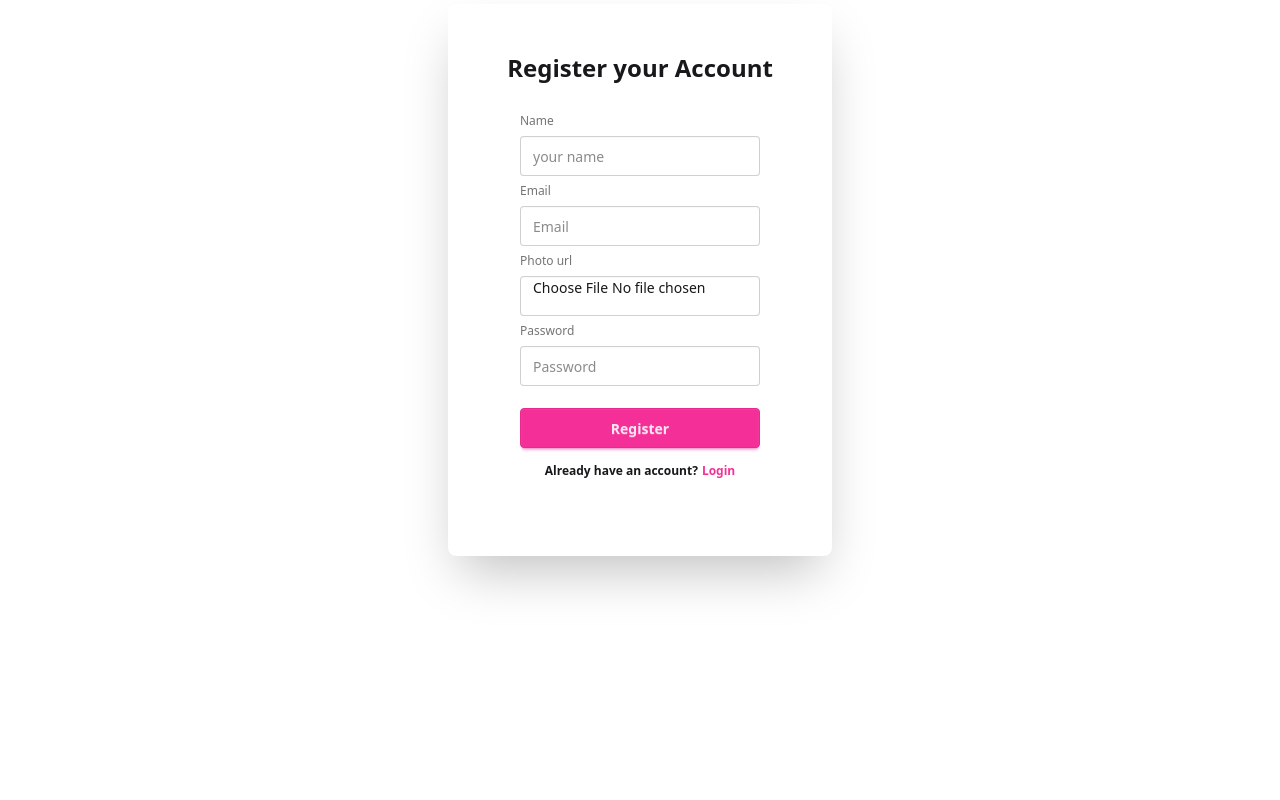
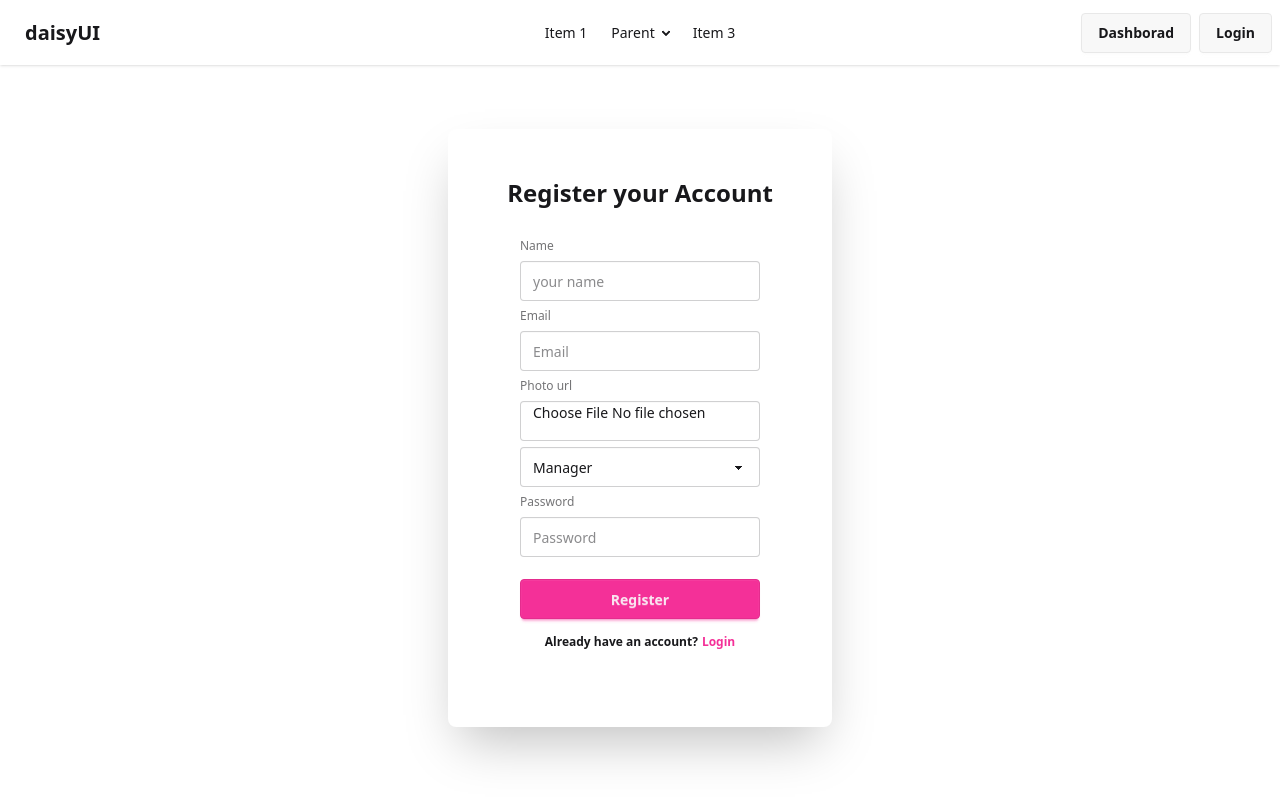
Before and after one commit to samiul-ahm/blood-frontend, a React (Vite) app: page /register in a window 1280 px wide. Built offline with nearby package versions, Linux system fonts and the light colour scheme; no server answers.

Commit message:
added navbar

```diff
--- /dev/null
+++ b/src/DashboardLayout/DashboardLayout.jsx
@@ -0,0 +1,12 @@
+import React from "react";
+import { Outlet } from "react-router";
+
+const DashboardLayout = () => {
+  return (
+    <div>
+      <Outlet></Outlet>
+    </div>
+  );
+};
+
+export default DashboardLayout;
--- /dev/null
+++ b/src/Pages/Dashboard/MainDashboard/MainDashboard.jsx
@@ -0,0 +1,11 @@
+import React from 'react';
+
+const MainDashboard = () => {
+    return (
+        <div>
+            <h2>main dashboard</h2>
+        </div>
+    );
+};
+
+export default MainDashboard;
--- a/src/Pages/Register.jsx
+++ b/src/Pages/Register.jsx
@@ -18,8 +18,10 @@ const Register = () => {
     const email = form.email.value;
     const photo = form.photo;
     const file = photo.files[0];
-    console.log(file);
+    const role = form.role.value;
     const password = form.password.value;
+
+    console.log(role);
 
     if (name.length < 5) {
       setNameError("Name Should be at least 6 character");
@@ -31,10 +33,10 @@ const Register = () => {
     const upperCase = /[A-Z]/;
     const lowerCase = /[a-z]/;
 
-    if(!upperCase.test(password)){
+    if (!upperCase.test(password)) {
       return alert("Need an Uppercase");
     }
-    if(!lowerCase.test(password)){
+    if (!lowerCase.test(password)) {
       return alert("Need a lowercase");
     }
 
@@ -59,6 +61,7 @@ const Register = () => {
       email,
       mainPhotoUrl,
       password,
+      role,
     };
 
     if (res.data.success == true) {
@@ -133,6 +136,13 @@ const Register = () => {
               required
             />
 
+            {/* role */}
+            <select name="role" defaultValue="choose role" className="select">
+              <option disabled={true}>Choose a Role</option>
+              <option value="manager">Manager</option>
+              <option value="buyer">Buyer</option>
+            </select>
+
             {/* password */}
             <label className="label">Password</label>
             <input
@@ -147,9 +157,7 @@ const Register = () => {
             </button>
             <p className="font-semibold text-center mt-2">
               Already have an account?
-              <Link className="text-secondary ml-1" to={"/auth/login"}>
-                Login
-              </Link>
+              <Link to="/login" className="text-secondary ml-1">Login</Link>
             </p>
           </fieldset>
         </form>
--- a/src/RootLayout/RootLayout.jsx
+++ b/src/RootLayout/RootLayout.jsx
@@ -1,12 +1,18 @@
-import React from 'react';
-import { Outlet } from 'react-router';
+import React from "react";
+import { Outlet } from "react-router";
+import Navbar from "../components/Navbar/Navbar";
 
 const RootLayout = () => {
-    return (
-        <div>
-            <Outlet></Outlet>
-        </div>
-    );
+  return (
+    <div className="flex flex-col min-h-screen">
+      <header>
+        <Navbar></Navbar>
+      </header>
+      <main className="grow my-16">
+        <Outlet></Outlet>
+      </main>
+    </div>
+  );
 };
 
 export default RootLayout;
--- /dev/null
+++ b/src/components/Navbar/Navbar.jsx
@@ -0,0 +1,102 @@
+import React, { useContext } from "react";
+import { Link } from "react-router";
+import { AuthContext } from "../../provider/AuthProvider";
+import Login from "../../Pages/Login";
+
+const Navbar = () => {
+  const { user, logOut} = useContext(AuthContext);
+
+  const handleLogout = () =>{
+    logOut()
+    .then(()=>{
+      alert("You have been logged out");
+    })
+    .catch((err)=>{
+      console.log(err);
+    })
+  }
+
+  return (
+    <div className="navbar bg-base-100 shadow-sm">
+      <div className="navbar-start">
+        <div className="dropdown">
+          <div tabIndex={0} role="button" className="btn btn-ghost lg:hidden">
+            <svg
+              xmlns="http://www.w3.org/2000/svg"
+              className="h-5 w-5"
+              fill="none"
+              viewBox="0 0 24 24"
+              stroke="currentColor"
+            >
+              {" "}
+              <path
+                strokeLinecap="round"
+                strokeLinejoin="round"
+                strokeWidth="2"
+                d="M4 6h16M4 12h8m-8 6h16"
+              />{" "}
+            </svg>
+          </div>
+          <ul
+            tabIndex="-1"
+            className="menu menu-sm dropdown-content bg-base-100 rounded-box z-1 mt-3 w-52 p-2 shadow"
+          >
+            <li>
+              <a>Item 1</a>
+            </li>
+            <li>
+              <a>Parent</a>
+              <ul className="p-2">
+                <li>
+                  <a>Submenu 1</a>
+                </li>
+                <li>
+                  <a>Submenu 2</a>
+                </li>
+              </ul>
+            </li>
+            <li>
+              <a>Item 3</a>
+            </li>
+          </ul>
+        </div>
+        <a className="btn btn-ghost text-xl">daisyUI</a>
+      </div>
+      <div className="navbar-center hidden lg:flex">
+        <ul className="menu menu-horizontal px-1">
+          <li>
+            <a>Item 1</a>
+          </li>
+          <li>
+            <details>
+              <summary>Parent</summary>
+              <ul className="p-2 bg-base-100 w-40 z-1">
+                <li>
+                  <a>Submenu 1</a>
+                </li>
+                <li>
+                  <a>Submenu 2</a>
+                </li>
+              </ul>
+            </details>
+          </li>
+          <li>
+            <a>Item 3</a>
+          </li>
+        </ul>
+      </div>
+      <div className="navbar-end">
+        <Link to={"/dashboard/main"} className="btn mr-2">Dashborad</Link>
+        {user? (
+          <button onClick={handleLogout} className="btn">Logout</button>
+        ) : (
+          <Link to={"/login"} className="btn">
+            Login
+          </Link>
+        )}
+      </div>
+    </div>
+  );
+};
+
+export default Navbar;
--- a/src/provider/AuthProvider.jsx
+++ b/src/provider/AuthProvider.jsx
@@ -43,16 +43,6 @@ const AuthProvider = ({ children }) => {
 
   console.log(user);
 
-  useEffect(()=>{
-    if(!user) return;
-     axios
-      .get(`http://localhost:5000/users/role/${user.email}`)
-      .then((res) => {
-        console.log(res.data.role);
-        setLoading(false);
-      });
-  },[user])
-
   useEffect(() => {
     const unsubscribe = onAuthStateChanged(auth, (currentUser) => {
       setUser(currentUser);
@@ -63,6 +53,14 @@ const AuthProvider = ({ children }) => {
     };
   }, []);
 
+  useEffect(() => {
+    if (!user) return;
+    axios.get(`http://localhost:5000/users/role/${user.email}`).then((res) => {
+      setRole(res.data.role);
+    });
+  }, [user]);
+
+  console.log(role);
 
   const authData = {
     user,
@@ -73,6 +71,7 @@ const AuthProvider = ({ children }) => {
     loading,
     setLoading,
     updateUser,
+    role
   };
 
   return <AuthContext value={authData}>{children}</AuthContext>;
--- a/src/routes/Routes.jsx
+++ b/src/routes/Routes.jsx
@@ -3,6 +3,8 @@ import RootLayout from "../RootLayout/RootLayout";
 import Home from "../Pages/Home/Home";
 import Login from "../Pages/Login";
 import Register from "../Pages/Register";
+import DashboardLayout from "../DashboardLayout/DashboardLayout";
+import MainDashboard from "../Pages/Dashboard/MainDashboard/MainDashboard";
 
 const router = createBrowserRouter([
   {
@@ -18,10 +20,20 @@ const router = createBrowserRouter([
         Component: Login,
       },
       {
-        path:'/register',
-        Component: Register
+        path: "/register",
+        Component: Register,
+      },
+    ],
+  },
+  {
+    path: "/dashboard",
+    element: <DashboardLayout></DashboardLayout>,
+    children: [
+      {
+        path:"main",
+        Component: MainDashboard
       }
-    ],
+    ]
   },
 ]);
 
```
Also changed, not shown: src/components/Aside/Aside.jsx (added).
